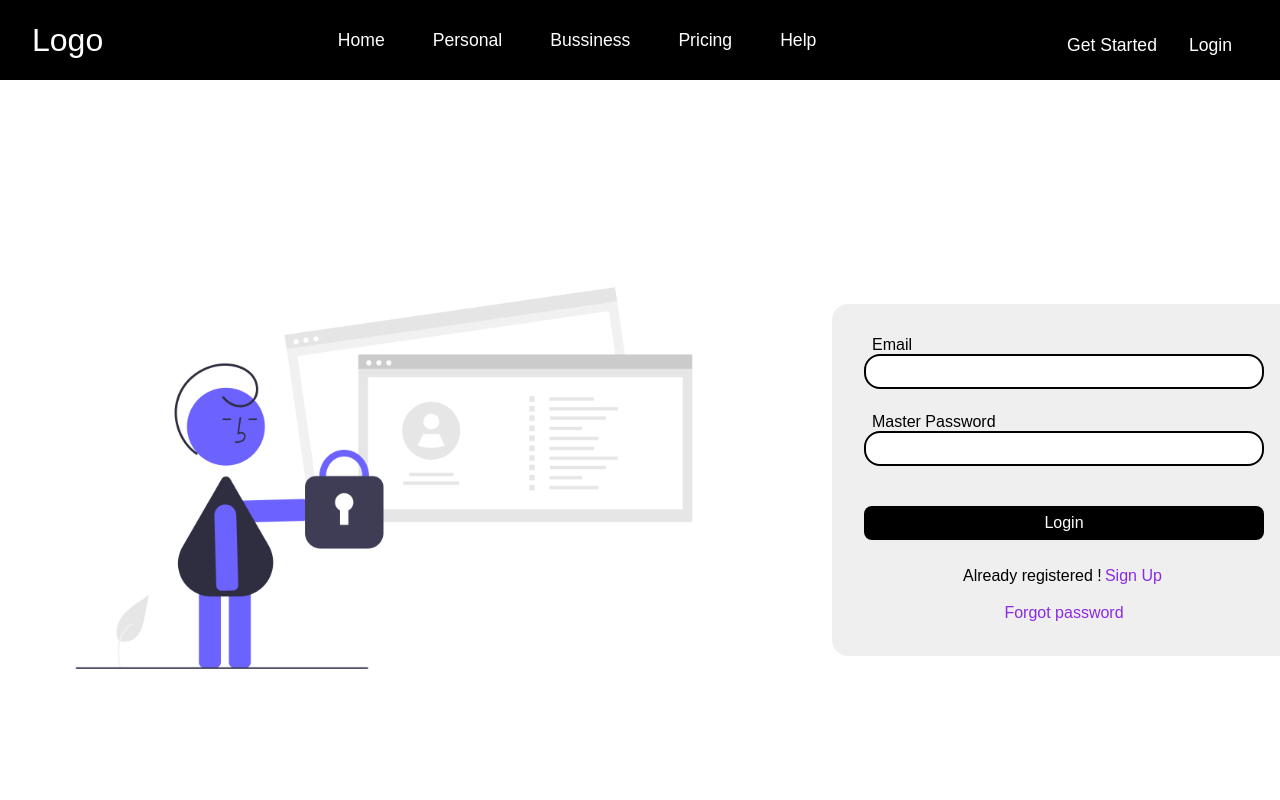
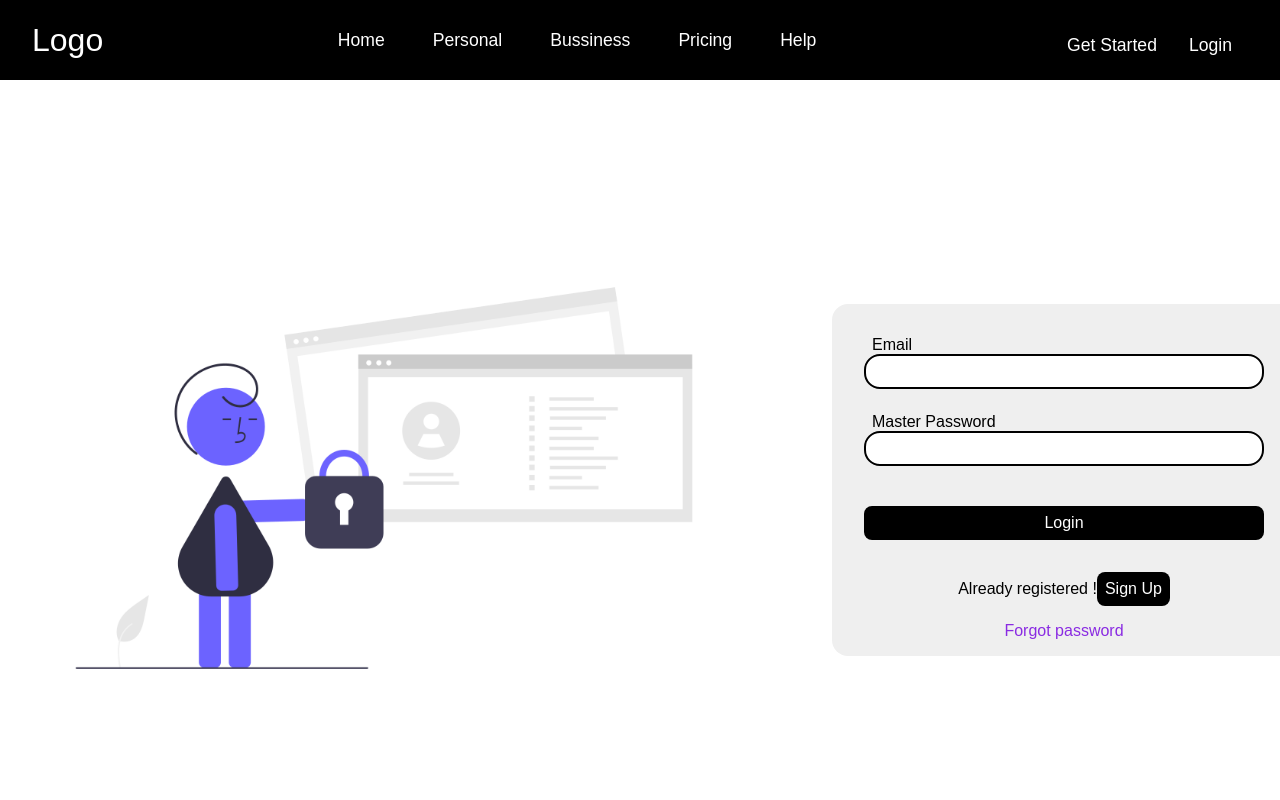
Before and after one commit to KrishT0/Guardian, a React (Vite) app in the folder frontend/: page /auth/login in a window 1280 px wide. Shown: the top 800 px of the page. Built offline with nearby package versions, Linux system fonts and the light colour scheme.

Commit message:
Update authentication.module.css

```diff
--- a/frontend/src/components/Authentication/authentication.module.css
+++ b/frontend/src/components/Authentication/authentication.module.css
@@ -38,7 +38,7 @@
   outline: none;
 }
 
-.loginform .tpButton {
+.loginform button{
   margin-top: 1rem;
   padding: 0.5rem;
   border-radius: 0.5rem;
```
